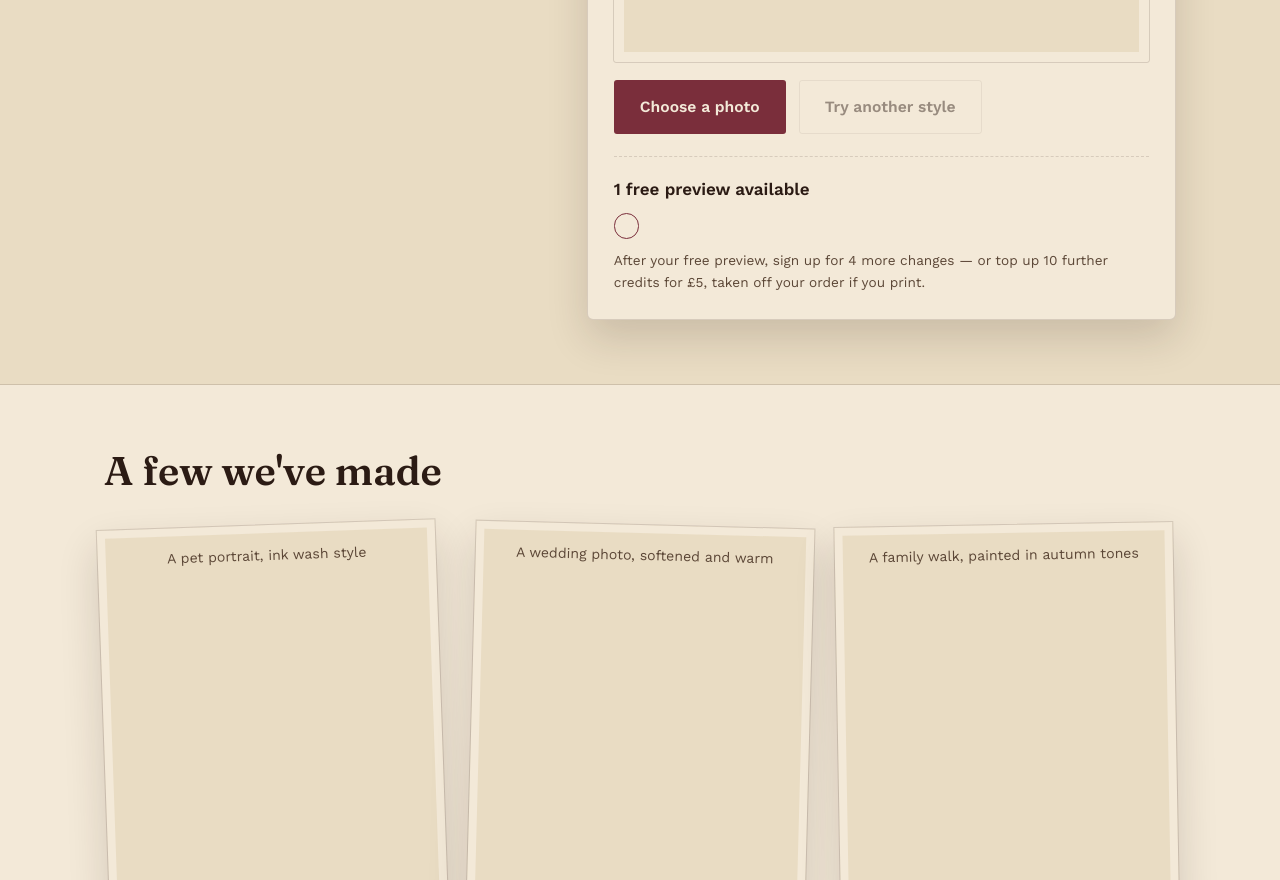
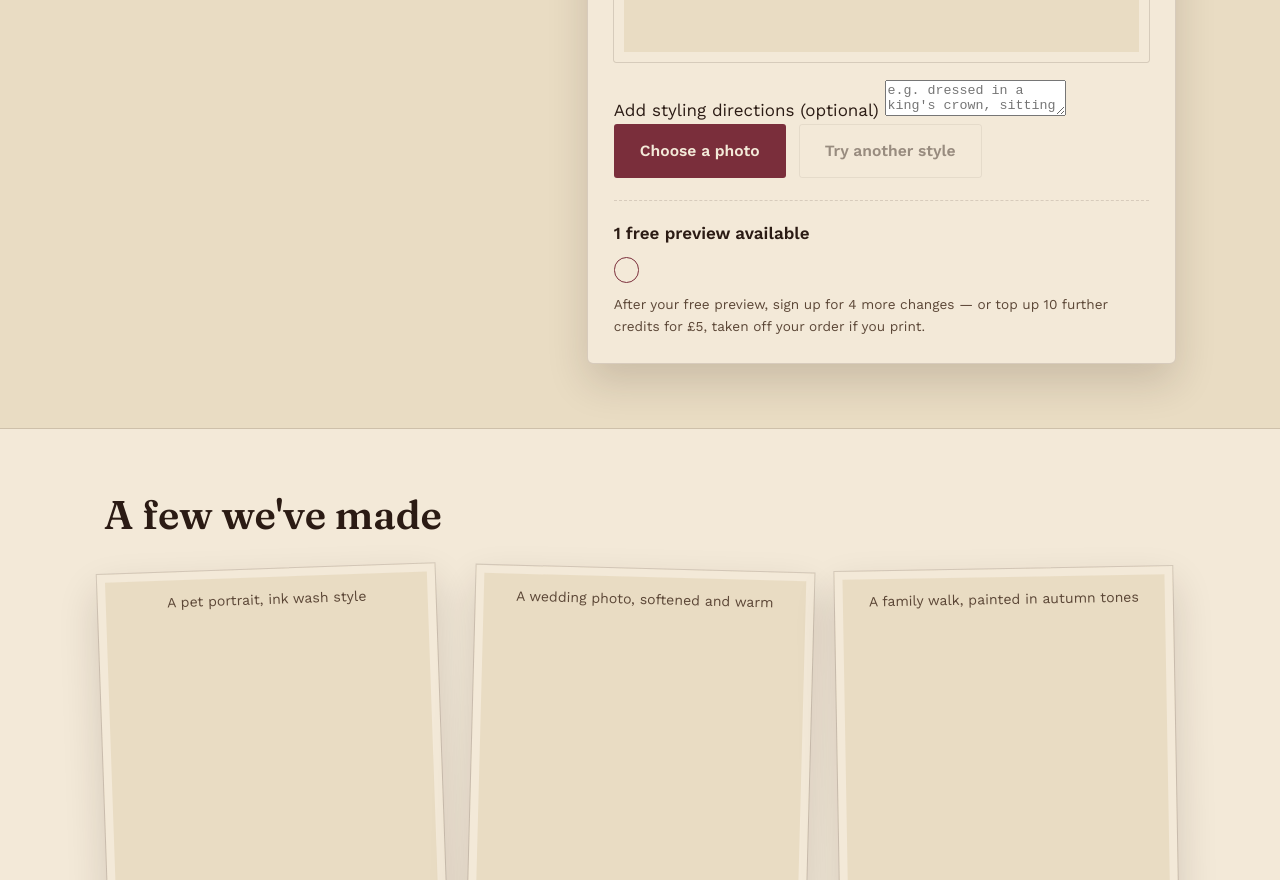
Before and after one commit to rowl4nd/fondly, a plain HTML site: page index.html in a window 1280 px wide. Shown: the part 1548-2428 px from the top of the page. Drawn offline with nearby package versions, Linux system fonts and the light colour scheme.

Commit message:
Update index.html

```diff
--- a/index.html
+++ b/index.html
@@ -103,6 +103,11 @@
             <div class="frame-placeholder" id="framePlaceholder">
               <span>Your photo, reimagined</span>
             </div>
+          </div>
+          <p class="style-caption" id="styleCaption" hidden></p>
+          <div class="style-input-wrap">
+            <label for="styleInput" class="style-label">Add styling directions <span class="optional">(optional)</span></label>
+            <textarea id="styleInput" rows="2" placeholder="e.g. dressed in a king's crown, sitting on a throne"></textarea>
           </div>
           <div class="demo-controls">
             <label class="btn btn-primary" for="photoInput">Choose a photo</label>
```
